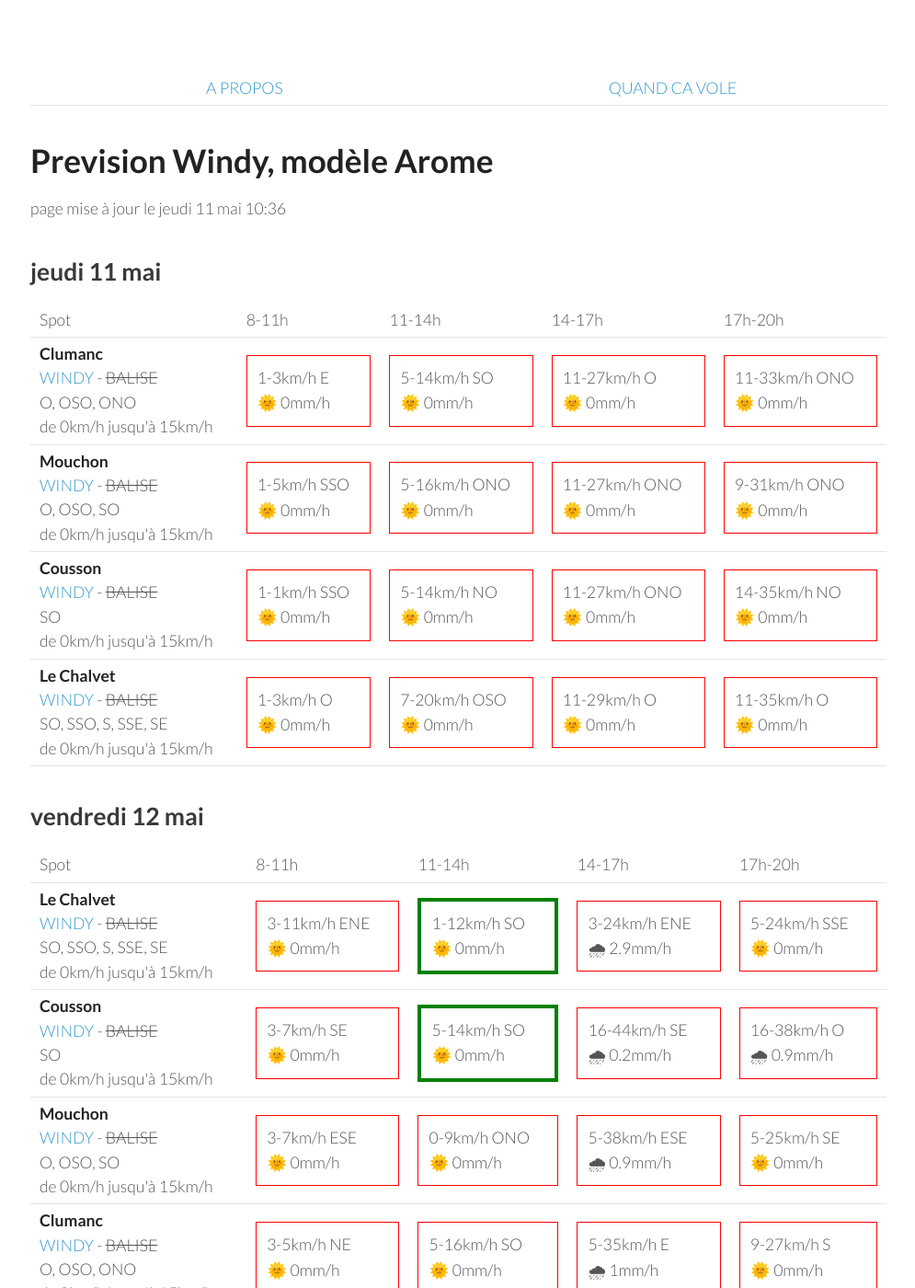
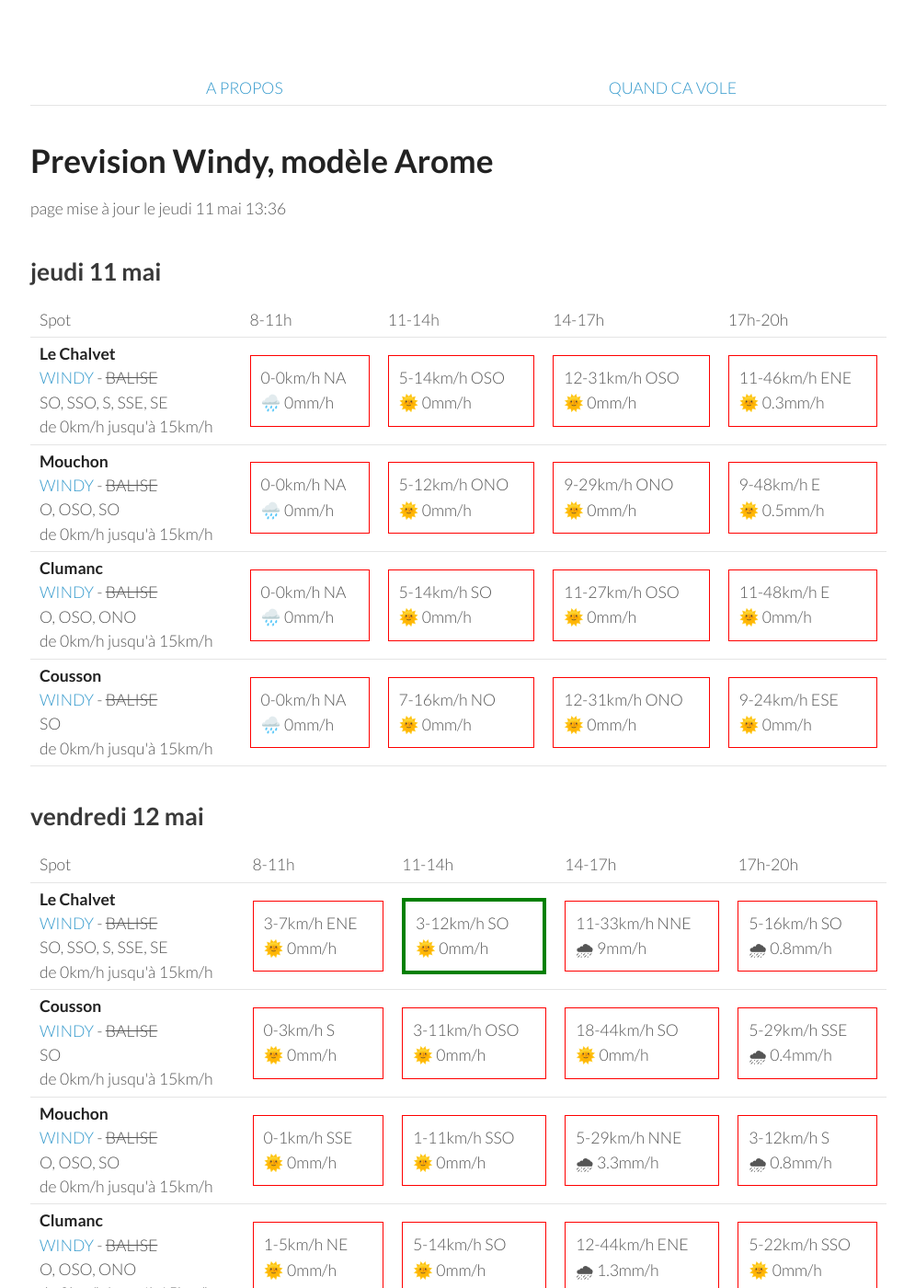
Before and after one commit to parapente-dans-le-nord/parapente-dans-le-nord.github.io, a Jekyll site: the page built from saint_andre.markdown, in a window 1280 px wide and 1400 px high. Shown: the whole window at 92% size, without its empty margins (25-1020 px from the left). Built offline with Jekyll 4.4.1, drawn with Linux system fonts in a browser that asks for light colours.

Commit message:
update index.markdown

```diff
--- a/saint_andre.markdown
+++ b/saint_andre.markdown
@@ -7,7 +7,7 @@ title:  "Tous les spots"
 {: .links}
 
 # Prevision Windy, modèle Arome
-page mise à jour le jeudi 11 mai 10:36
+page mise à jour le jeudi 11 mai 13:36
 
 ## jeudi 11 mai
 
@@ -22,43 +22,39 @@ page mise à jour le jeudi 11 mai 10:36
       <td>17h-20h</td>
     </tr>
 <tr>
-        <td><strong>Clumanc</strong><br><a href="https://windy.com/44.027/6.402?43.914,6.403,10,m:eSxaglP">WINDY</a> - <span class="no-balise"> BALISE </span><br> <span class="vent-favorable">O, OSO, ONO</span><br><span class="force-vent">de 0km/h jusqu'à 15km/h</span> </td>
+        <td><strong>Le Chalvet</strong><br><a href="https://windy.com/43.979/6.480?43.866,6.480,10,m:eSsaglX">WINDY</a> - <span class="no-balise"> BALISE </span><br> <span class="vent-favorable">SO, SSO, S, SSE, SE</span><br><span class="force-vent">de 0km/h jusqu'à 15km/h</span> </td>
 
-            <td><div class="not-flyable"><p>1-3km/h E</p><p>🌞 0mm/h</p></div></td>
-            <td><div class="not-flyable"><p>5-14km/h SO</p><p>🌞 0mm/h</p></div></td>
-            <td><div class="not-flyable"><p>11-27km/h O</p><p>🌞 0mm/h</p></div></td>
-            <td><div class="not-flyable"><p>11-33km/h ONO</p><p>🌞 0mm/h</p></div></td>
-
+            <td><div class="not-flyable"><p>0-0km/h NA</p><p>🌧️ 0mm/h</p></div></td>
+            <td><div class="not-flyable"><p>5-14km/h OSO</p><p>🌞 0mm/h</p></div></td>
+            <td><div class="not-flyable"><p>12-31km/h OSO</p><p>🌞 0mm/h</p></div></td>
+            <td><div class="not-flyable"><p>11-46km/h ENE</p><p>🌞 0.3mm/h</p></div></td>
 
     </tr>
 <tr>
         <td><strong>Mouchon</strong><br><a href="https://windy.com/43.992/6.424?43.878,6.425,10,m:eSuaglR">WINDY</a> - <span class="no-balise"> BALISE </span><br> <span class="vent-favorable">O, OSO, SO</span><br><span class="force-vent">de 0km/h jusqu'à 15km/h</span> </td>
 
-            <td><div class="not-flyable"><p>1-5km/h SSO</p><p>🌞 0mm/h</p></div></td>
-            <td><div class="not-flyable"><p>5-16km/h ONO</p><p>🌞 0mm/h</p></div></td>
-            <td><div class="not-flyable"><p>11-27km/h ONO</p><p>🌞 0mm/h</p></div></td>
-            <td><div class="not-flyable"><p>9-31km/h ONO</p><p>🌞 0mm/h</p></div></td>
+            <td><div class="not-flyable"><p>0-0km/h NA</p><p>🌧️ 0mm/h</p></div></td>
+            <td><div class="not-flyable"><p>5-12km/h ONO</p><p>🌞 0mm/h</p></div></td>
+            <td><div class="not-flyable"><p>9-29km/h ONO</p><p>🌞 0mm/h</p></div></td>
+            <td><div class="not-flyable"><p>9-48km/h E</p><p>🌞 0.5mm/h</p></div></td>
 
+    </tr>
+<tr>
+        <td><strong>Clumanc</strong><br><a href="https://windy.com/44.027/6.402?43.914,6.403,10,m:eSxaglP">WINDY</a> - <span class="no-balise"> BALISE </span><br> <span class="vent-favorable">O, OSO, ONO</span><br><span class="force-vent">de 0km/h jusqu'à 15km/h</span> </td>
+
+            <td><div class="not-flyable"><p>0-0km/h NA</p><p>🌧️ 0mm/h</p></div></td>
+            <td><div class="not-flyable"><p>5-14km/h SO</p><p>🌞 0mm/h</p></div></td>
+            <td><div class="not-flyable"><p>11-27km/h OSO</p><p>🌞 0mm/h</p></div></td>
+            <td><div class="not-flyable"><p>11-48km/h E</p><p>🌞 0mm/h</p></div></td>
 
     </tr>
 <tr>
         <td><strong>Cousson</strong><br><a href="https://windy.com/44.054/6.240?43.940,6.241,10,m:eSAaglz">WINDY</a> - <span class="no-balise"> BALISE </span><br> <span class="vent-favorable">SO</span><br><span class="force-vent">de 0km/h jusqu'à 15km/h</span> </td>
 
-            <td><div class="not-flyable"><p>1-1km/h SSO</p><p>🌞 0mm/h</p></div></td>
-            <td><div class="not-flyable"><p>5-14km/h NO</p><p>🌞 0mm/h</p></div></td>
-            <td><div class="not-flyable"><p>11-27km/h ONO</p><p>🌞 0mm/h</p></div></td>
-            <td><div class="not-flyable"><p>14-35km/h NO</p><p>🌞 0mm/h</p></div></td>
-
-
-    </tr>
-<tr>
-        <td><strong>Le Chalvet</strong><br><a href="https://windy.com/43.979/6.480?43.866,6.480,10,m:eSsaglX">WINDY</a> - <span class="no-balise"> BALISE </span><br> <span class="vent-favorable">SO, SSO, S, SSE, SE</span><br><span class="force-vent">de 0km/h jusqu'à 15km/h</span> </td>
-
-            <td><div class="not-flyable"><p>1-3km/h O</p><p>🌞 0mm/h</p></div></td>
-            <td><div class="not-flyable"><p>7-20km/h OSO</p><p>🌞 0mm/h</p></div></td>
-            <td><div class="not-flyable"><p>11-29km/h O</p><p>🌞 0mm/h</p></div></td>
-            <td><div class="not-flyable"><p>11-35km/h O</p><p>🌞 0mm/h</p></div></td>
-
+            <td><div class="not-flyable"><p>0-0km/h NA</p><p>🌧️ 0mm/h</p></div></td>
+            <td><div class="not-flyable"><p>7-16km/h NO</p><p>🌞 0mm/h</p></div></td>
+            <td><div class="not-flyable"><p>12-31km/h ONO</p><p>🌞 0mm/h</p></div></td>
+            <td><div class="not-flyable"><p>9-24km/h ESE</p><p>🌞 0mm/h</p></div></td>
 
     </tr>
 
@@ -80,40 +76,40 @@ page mise à jour le jeudi 11 mai 10:36
 <tr>
         <td><strong>Le Chalvet</strong><br><a href="https://windy.com/43.979/6.480?43.866,6.480,10,m:eSsaglX">WINDY</a> - <span class="no-balise"> BALISE </span><br> <span class="vent-favorable">SO, SSO, S, SSE, SE</span><br><span class="force-vent">de 0km/h jusqu'à 15km/h</span> </td>
 
-            <td><div class="not-flyable"><p>3-11km/h ENE</p><p>🌞 0mm/h</p></div></td>
-            <td><div class="flyable"><p>1-12km/h SO</p><p>🌞 0mm/h</p></div></td>
-            <td><div class="not-flyable"><p>3-24km/h ENE</p><p>🌧 2.9mm/h</p></div></td>
-            <td><div class="not-flyable"><p>5-24km/h SSE</p><p>🌞 0mm/h</p></div></td>
+            <td><div class="not-flyable"><p>3-7km/h ENE</p><p>🌞 0mm/h</p></div></td>
+            <td><div class="flyable"><p>3-12km/h SO</p><p>🌞 0mm/h</p></div></td>
+            <td><div class="not-flyable"><p>11-33km/h NNE</p><p>🌧 9mm/h</p></div></td>
+            <td><div class="not-flyable"><p>5-16km/h SO</p><p>🌧 0.8mm/h</p></div></td>
 
 
     </tr>
 <tr>
         <td><strong>Cousson</strong><br><a href="https://windy.com/44.054/6.240?43.940,6.241,10,m:eSAaglz">WINDY</a> - <span class="no-balise"> BALISE </span><br> <span class="vent-favorable">SO</span><br><span class="force-vent">de 0km/h jusqu'à 15km/h</span> </td>
 
-            <td><div class="not-flyable"><p>3-7km/h SE</p><p>🌞 0mm/h</p></div></td>
-            <td><div class="flyable"><p>5-14km/h SO</p><p>🌞 0mm/h</p></div></td>
-            <td><div class="not-flyable"><p>16-44km/h SE</p><p>🌧 0.2mm/h</p></div></td>
-            <td><div class="not-flyable"><p>16-38km/h O</p><p>🌧 0.9mm/h</p></div></td>
+            <td><div class="not-flyable"><p>0-3km/h S</p><p>🌞 0mm/h</p></div></td>
+            <td><div class="not-flyable"><p>3-11km/h OSO</p><p>🌞 0mm/h</p></div></td>
+            <td><div class="not-flyable"><p>18-44km/h SO</p><p>🌞 0mm/h</p></div></td>
+            <td><div class="not-flyable"><p>5-29km/h SSE</p><p>🌧 0.4mm/h</p></div></td>
 
 
     </tr>
 <tr>
         <td><strong>Mouchon</strong><br><a href="https://windy.com/43.992/6.424?43.878,6.425,10,m:eSuaglR">WINDY</a> - <span class="no-balise"> BALISE </span><br> <span class="vent-favorable">O, OSO, SO</span><br><span class="force-vent">de 0km/h jusqu'à 15km/h</span> </td>
 
-            <td><div class="not-flyable"><p>3-7km/h ESE</p><p>🌞 0mm/h</p></div></td>
-            <td><div class="not-flyable"><p>0-9km/h ONO</p><p>🌞 0mm/h</p></div></td>
-            <td><div class="not-flyable"><p>5-38km/h ESE</p><p>🌧 0.9mm/h</p></div></td>
-            <td><div class="not-flyable"><p>5-25km/h SE</p><p>🌞 0mm/h</p></div></td>
+            <td><div class="not-flyable"><p>0-1km/h SSE</p><p>🌞 0mm/h</p></div></td>
+            <td><div class="not-flyable"><p>1-11km/h SSO</p><p>🌞 0mm/h</p></div></td>
+            <td><div class="not-flyable"><p>5-29km/h NNE</p><p>🌧 3.3mm/h</p></div></td>
+            <td><div class="not-flyable"><p>3-12km/h S</p><p>🌧 0.8mm/h</p></div></td>
 
 
     </tr>
 <tr>
         <td><strong>Clumanc</strong><br><a href="https://windy.com/44.027/6.402?43.914,6.403,10,m:eSxaglP">WINDY</a> - <span class="no-balise"> BALISE </span><br> <span class="vent-favorable">O, OSO, ONO</span><br><span class="force-vent">de 0km/h jusqu'à 15km/h</span> </td>
 
-            <td><div class="not-flyable"><p>3-5km/h NE</p><p>🌞 0mm/h</p></div></td>
-            <td><div class="not-flyable"><p>5-16km/h SO</p><p>🌞 0mm/h</p></div></td>
-            <td><div class="not-flyable"><p>5-35km/h E</p><p>🌧 1mm/h</p></div></td>
-            <td><div class="not-flyable"><p>9-27km/h S</p><p>🌞 0mm/h</p></div></td>
+            <td><div class="not-flyable"><p>1-5km/h NE</p><p>🌞 0mm/h</p></div></td>
+            <td><div class="not-flyable"><p>5-14km/h SO</p><p>🌞 0mm/h</p></div></td>
+            <td><div class="not-flyable"><p>12-44km/h ENE</p><p>🌧 1.3mm/h</p></div></td>
+            <td><div class="not-flyable"><p>5-22km/h SSO</p><p>🌞 0mm/h</p></div></td>
 
 
     </tr>
```
